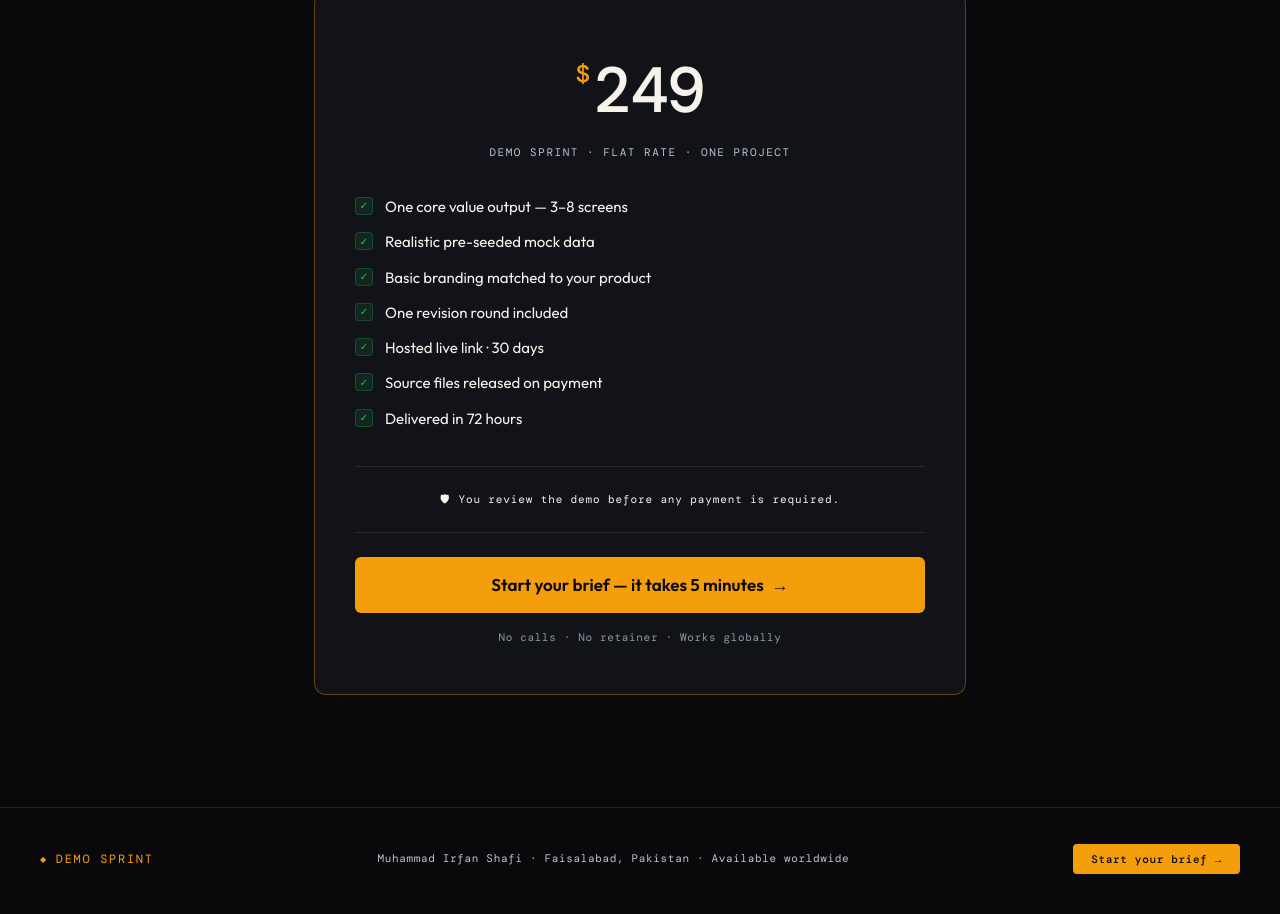
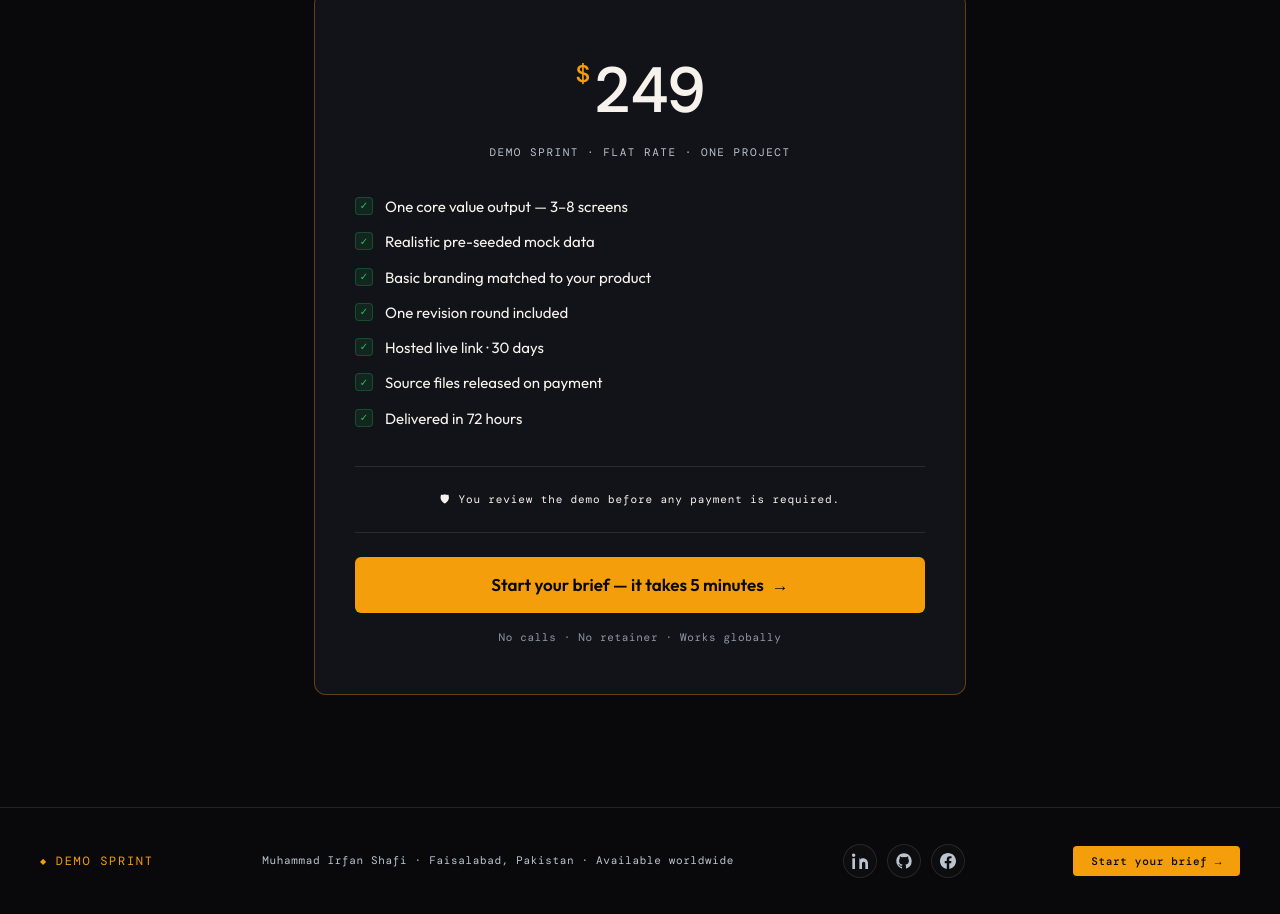
Before and after one commit to shafiirfan009/demosprint, a website: page index.html in a window 1280 px wide. Shown: the part 2856-3770 px from the top of the page. Drawn offline with nearby package versions, Linux system fonts and the light colour scheme.

Commit message:
Add footer social media icons and links

```diff
--- a/index.html
+++ b/index.html
@@ -441,6 +441,46 @@ footer {
   font-size:11px; color:var(--muted); letter-spacing:0.06em;
 }
 
+.footer-social {
+  display:flex;
+  align-items:center;
+  gap:10px;
+}
+
+.footer-social-link {
+  width:34px;
+  height:34px;
+  display:inline-flex;
+  align-items:center;
+  justify-content:center;
+  color:var(--muted);
+  border:1px solid var(--border);
+  border-radius:999px;
+  text-decoration:none;
+  background:rgba(255,255,255,0.02);
+  transition:all 0.2s;
+}
+
+.footer-social-link:hover {
+  color:var(--amber);
+  border-color:var(--amber-border);
+  background:var(--amber-dim);
+  transform:translateY(-1px);
+}
+
+.footer-social-link:focus-visible {
+  outline:none;
+  color:var(--amber);
+  border-color:var(--amber);
+  box-shadow:0 0 0 3px var(--amber-dim);
+}
+
+.footer-social-link svg {
+  width:16px;
+  height:16px;
+  fill:currentColor;
+}
+
 .footer-cta {
   font-family:var(--mono);
   font-size:11px; font-weight:500;
@@ -468,6 +508,9 @@ footer {
   .products-grid { grid-template-columns:1fr; }
   .how, .products-inner, .pricing { padding-left:20px; padding-right:20px; }
   footer { padding:24px 20px; }
+  .footer-social { order: 3; width: 100%; justify-content: center; }
+  .footer-meta { width: 100%; text-align: center; }
+  .footer-cta { width: 100%; }
 }
 
 @media (max-width:540px) {
@@ -660,6 +703,23 @@ footer {
 <footer>
   <div class="footer-logo">DEMO SPRINT</div>
   <div class="footer-meta">Muhammad Irfan Shafi · Faisalabad, Pakistan · Available worldwide</div>
+  <div class="footer-social">
+    <a class="footer-social-link" href="https://www.linkedin.com/in/shafi-irfan-5a2746398/" target="_blank" rel="noopener noreferrer" aria-label="LinkedIn profile">
+      <svg viewBox="0 0 24 24" aria-hidden="true">
+        <path d="M4.98 3.5C4.98 4.88 3.86 6 2.48 6A2.49 2.49 0 0 1 0 3.5 2.5 2.5 0 1 1 4.98 3.5zM.5 8h4V24h-4V8zM8 8h3.83v2.19h.05c.53-1.01 1.84-2.19 3.8-2.19C20 8 24 10.5 24 16.1V24h-4v-7.04c0-1.68-.03-3.83-2.33-3.83-2.34 0-2.7 1.82-2.7 3.71V24H11V8H8z"/>
+      </svg>
+    </a>
+    <a class="footer-social-link" href="https://github.com/shafiirfan009" target="_blank" rel="noopener noreferrer" aria-label="GitHub profile">
+      <svg viewBox="0 0 24 24" aria-hidden="true">
+        <path d="M12 .5C5.65.5.5 5.7.5 12.12c0 5.13 3.29 9.47 7.86 11.01.57.11.78-.25.78-.56 0-.27-.01-1.16-.02-2.1-3.2.71-3.87-1.38-3.87-1.38-.52-1.35-1.27-1.71-1.27-1.71-1.04-.72.08-.71.08-.71 1.15.08 1.75 1.2 1.75 1.2 1.02 1.78 2.67 1.27 3.33.97.1-.75.4-1.27.72-1.56-2.55-.3-5.24-1.3-5.24-5.77 0-1.27.45-2.31 1.19-3.12-.12-.3-.51-1.51.11-3.15 0 0 .97-.32 3.18 1.19a10.83 10.83 0 0 1 5.79 0c2.2-1.51 3.17-1.19 3.17-1.19.63 1.64.24 2.85.12 3.15.74.81 1.19 1.85 1.19 3.12 0 4.48-2.69 5.47-5.26 5.76.42.36.78 1.08.78 2.18 0 1.57-.01 2.83-.01 3.21 0 .31.2.68.79.56A11.64 11.64 0 0 0 23.5 12.12C23.5 5.7 18.35.5 12 .5z"/>
+      </svg>
+    </a>
+    <a class="footer-social-link" href="https://www.facebook.com/shafi.irfan" target="_blank" rel="noopener noreferrer" aria-label="Facebook profile">
+      <svg viewBox="0 0 24 24" aria-hidden="true">
+        <path d="M24 12.07C24 5.4 18.63 0 12 0S0 5.4 0 12.07C0 18.1 4.39 23.1 10.13 24v-8.44H7.08v-3.49h3.05V9.41c0-3.03 1.79-4.7 4.53-4.7 1.31 0 2.68.24 2.68.24v2.97h-1.51c-1.49 0-1.96.93-1.96 1.88v2.26h3.33l-.53 3.49h-2.8V24C19.61 23.1 24 18.1 24 12.07z"/>
+      </svg>
+    </a>
+  </div>
   <button class="footer-cta" onclick="openBriefModal()">Start your brief →</button>
 </footer>
 
```
